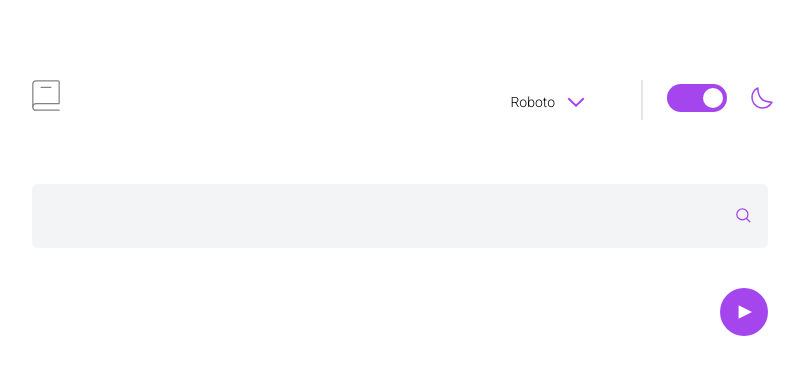
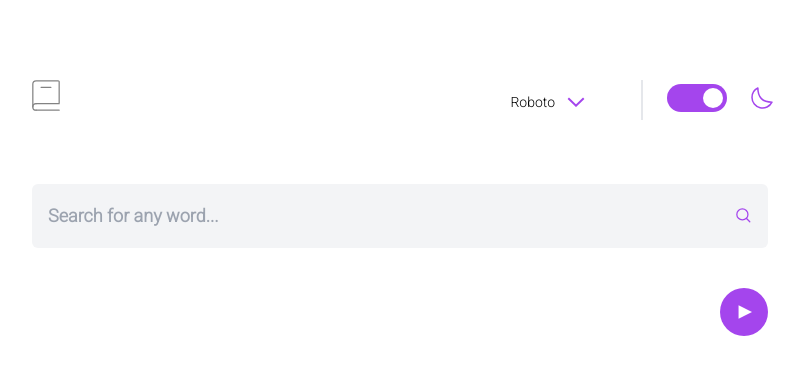
Before and after one commit to JaredBrown1/dictionary, a Next.js app: page / in a window 1280 px wide. Shown: the top 374 px of the page, without its empty margins (240-1044 px from the left). Built offline with nearby package versions, Linux system fonts and the light colour scheme.

Commit message:
placeholder showing

```diff
--- a/src/app/components/searchbar/SearchBar.jsx
+++ b/src/app/components/searchbar/SearchBar.jsx
@@ -24,11 +24,12 @@ const SearchBar = ({ onSearch }) => {
 		<div className="flex">
 			<div className="flex justify-center lg:pt-10">
 				<input
-					className={`w-[327px] h-[48px] sm:w-[689px] md:w-[689px] lg:w-[736px] lg:h-[64px] bg-gray-100  dark:bg-[#1F1F1F] pl-4 rounded-md font-bold placeholder-shown:pl-4 placeholder-shown:font-bold focus:outline-purple-600 caret-purple-600`}
+					className={`w-[327px] h-[48px] sm:w-[689px] md:w-[689px] lg:w-[736px] lg:h-[64px] bg-gray-100  dark:bg-[#1F1F1F] pl-4 rounded-md font-bold placeholder-shown:pl-4 placeholder-shown:font-bold placeholder:text-lg focus:outline-purple-600 caret-purple-600`}
 					type="text"
 					value={input}
 					onChange={handleInput}
 					onKeyDown={handleKeyDown}
+					placeholder="Search for any word..."
 					required
 				/>
 			</div>
```
